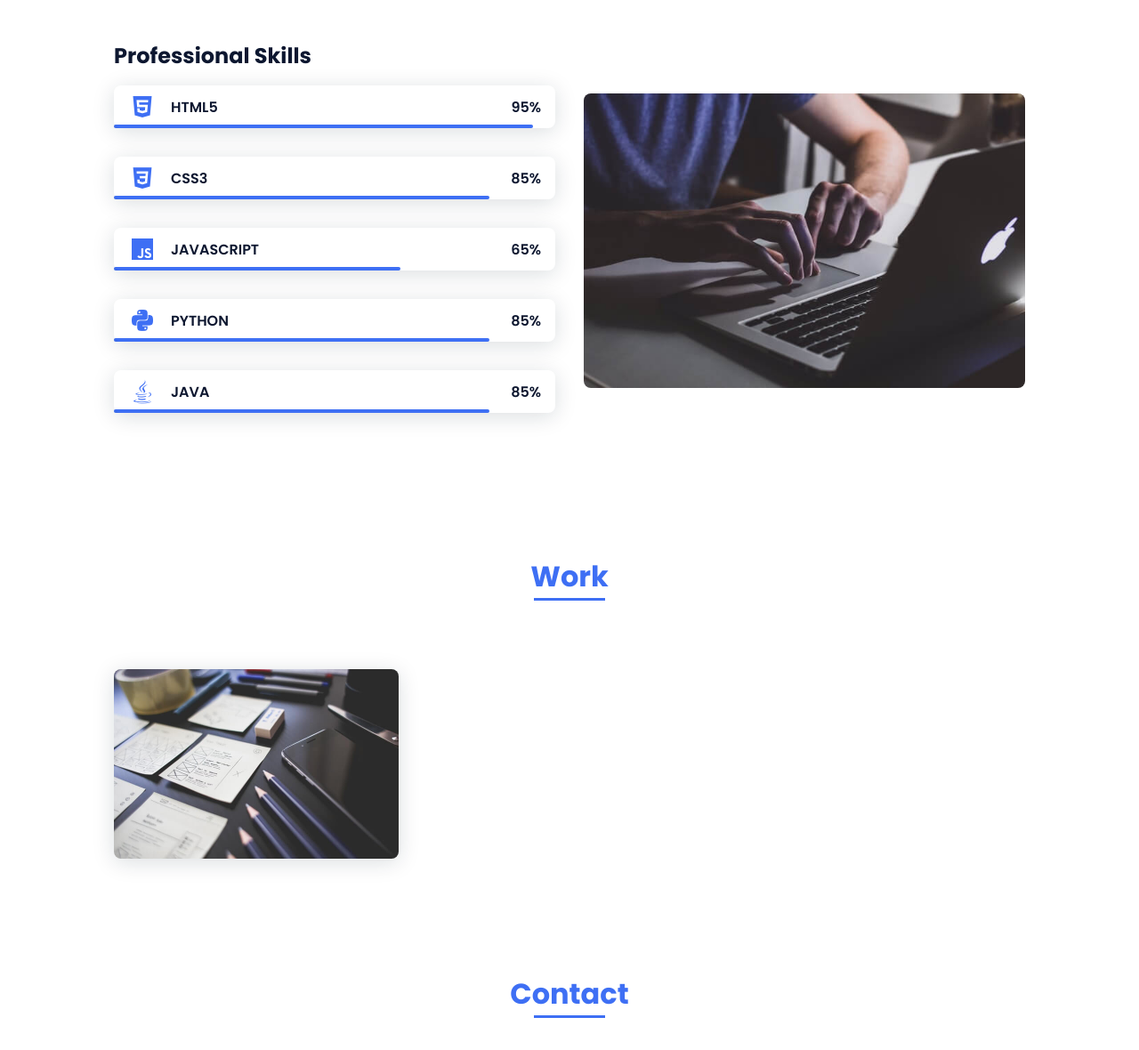
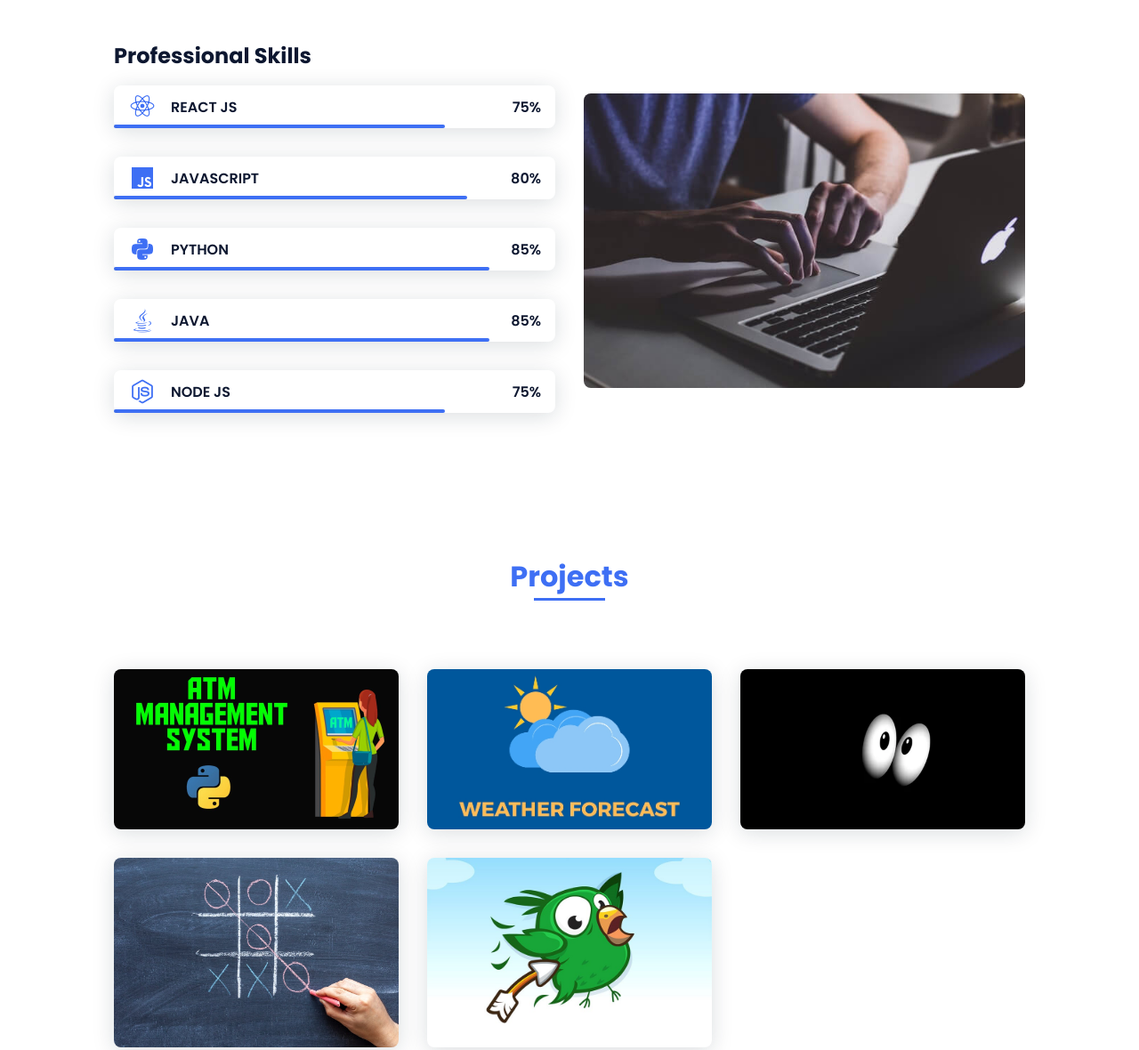
Before and after one commit to TSaieesh/Portfolio, a plain HTML site: page index.html in a window 1280 px wide. Shown: the part 1378-2558 px from the top of the page at 89% size. Drawn offline with nearby package versions, Linux system fonts and the light colour scheme.

Commit message:
Added Recent Projects

```diff
--- a/assets/css/styles.css
+++ b/assets/css/styles.css
@@ -316,16 +316,16 @@ img {
   z-index: var(--z-back);
 }
 
-.skills__html {
-  width: 95%;
+.skills__react {
+  width: 75%;
 }
 
-.skills__css {
-  width: 85%;
+.skills__node {
+  width: 75%;
 }
 
 .skills__js {
-  width: 65%;
+  width: 80%;
 }
 
 .skills__py {
--- a/index.html
+++ b/index.html
@@ -75,7 +75,7 @@
 
                     <div>
                         <h2 class="about__subtitle">I'am Saieesh</h2>
-                        <p class="about__text">Hi there! I'm an under graduate student, I'm a web designer and coder. I love working with clients to help them create their dream project,and I'm excited to talk with you about what you want out of your work.</p>
+                        <p class="about__text">Hi there! I'm an under graduate student, Currently working as a Software Developer Intern in PRANSU TECHNOLOGIES PRIVATE LIMITED (AURM). I'm a web designer and coder. I love working with clients to help them create their dream project,and I'm excited to talk with you about what you want out of your work.</p>
                         <p class="about__text">If you have any questions or would like me to clarify anything,please feel free to reach out!</p>
                     </div>
                 </div>
@@ -90,26 +90,14 @@
                         <h2 class="skills__subtitle">Professional Skills</h2>
                         <div class="skills__data">
                             <div class="skills__names">
-                                <i class='bx bxl-html5 skills__icon'></i>
-                                <span class="skills__name">HTML5</span>
+                                <i class='bx bxl-react skills__icon'></i>
+                                <span class="skills__name">REACT JS</span>
                             </div>
-                            <div class="skills__bar skills__html">
+                            <div class="skills__bar skills__react">
 
                             </div>
                             <div>
-                                <span class="skills__percentage">95%</span>
-                            </div>
-                        </div>
-                        <div class="skills__data">
-                            <div class="skills__names">
-                                <i class='bx bxl-css3 skills__icon'></i>
-                                <span class="skills__name">CSS3</span>
-                            </div>
-                            <div class="skills__bar skills__css">
-
-                            </div>
-                            <div>
-                                <span class="skills__percentage">85%</span>
+                                <span class="skills__percentage">75%</span>
                             </div>
                         </div>
                         <div class="skills__data">
@@ -121,7 +109,7 @@
 
                             </div>
                             <div>
-                                <span class="skills__percentage">65%</span>
+                                <span class="skills__percentage">80%</span>
                             </div>
                         </div>
                         <div class="skills__data">
@@ -148,6 +136,18 @@
                                 <span class="skills__percentage">85%</span>
                             </div>
                         </div>
+                        <div class="skills__data">
+                            <div class="skills__names">
+                                <i class='bx bxl-nodejs skills__icon'></i>
+                                <span class="skills__name">NODE JS</span>
+                            </div>
+                            <div class="skills__bar skills__node">
+
+                            </div>
+                            <div>
+                                <span class="skills__percentage">75%</span>
+                            </div>
+                        </div>
                     </div>
 
                     <div>
@@ -159,35 +159,35 @@
 
             <!--===== WORK =====-->
             <section class="work section" id="work">
-                <h2 class="section-title">Work</h2>
+                <h2 class="section-title">Projects</h2>
 
                 <div class="work__container bd-grid">
                     <a href="https://github.com/TSaieesh/Python/blob/main/ATM_SIMULATOR.py" class="work__img">
-                        <div class="work_img"><img src="assets/img/work1.jpg"  alt="">
+                        <div class="work_img"><img src="assets/img/ATM.jpg"  alt="">
                         <div class="img_text">ATM STIMULATOR</div>
                         </div>
                     </a>
-                    <!-- <a href="" class="work__img">
-                        <div class="work_img"><img src="assets/img/work2.jpg"  alt="">
-                            <div class="img_text"></div>
+                    <a href="https://tsaieesh.github.io/weather_forecast/" class="work__img">
+                        <div class="work_img"><img src="assets/img/wf.jpg"  alt="">
+                            <div class="img_text">WEATHER FORECAST</div>
                             </div>
                     </a>
-                    <a href="" class="work__img">
-                        <div class="work_img"><img src="assets/img/work3.jpg"  alt="">
-                            <div class="img_text"></div>
+                    <a href="https://tsaieesh.github.io/MovingEyes-Nobitha/" class="work__img">
+                        <div class="work_img"><img src="assets/img/EYES.webp"  alt="">
+                            <div class="img_text">MOVEMENT OF EYE BALLS</div>
                             </div>
                     </a>
-                    <a href="" class="work__img">
-                        <div class="work_img"><img src="assets/img/work4.jpg"  alt="">
-                            <div class="img_text"></div>
+                    <a href="https://tsaieesh.github.io/Tic-Tac-Toe/" class="work__img">
+                        <div class="work_img"><img src="assets/img/TTT.jpg"  alt="">
+                            <div class="img_text">TIC TAC TOE</div>
                             </div>
                     </a>
-                    <a href="" class="work__img">
-                        <div class="work_img"><img src="assets/img/work5.jpg"  alt="">
-                            <div class="img_text"></div>
+                    <a href="https://tsaieesh.github.io/Shoot-the-bird-game-html-css-js/" class="work__img">
+                        <div class="work_img"><img src="assets/img/ShootTheBird.jpg"  alt="">
+                            <div class="img_text">SHOOT THE BIRD</div>
                             </div>
                     </a>
-                    <a href="" class="work__img">
+                    <!-- <a href="" class="work__img">
                         <div class="work_img"><img src="assets/img/work6.jpg"  alt="">
                             <div class="img_text"></div>
                             </div>
```
Also changed, not shown: assets/img/ATM.jpg (added), assets/img/EYES.webp (added), assets/img/FAV.png (added), assets/img/ShootTheBird.jpg (added), assets/img/TTT.jpg (added), assets/img/wf.jpg (added).
